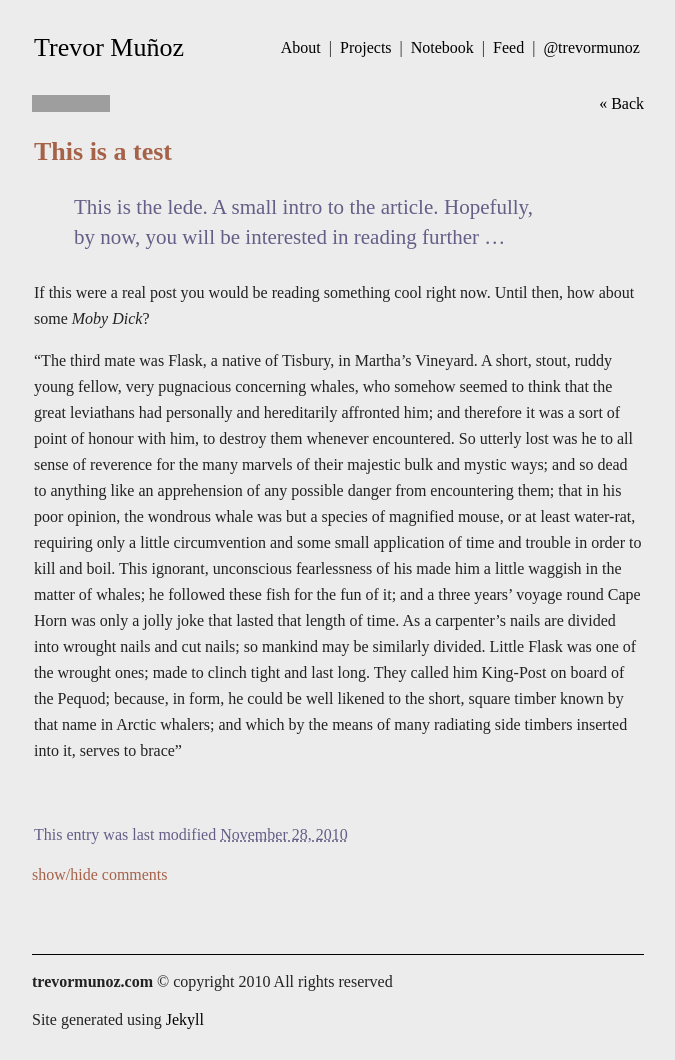
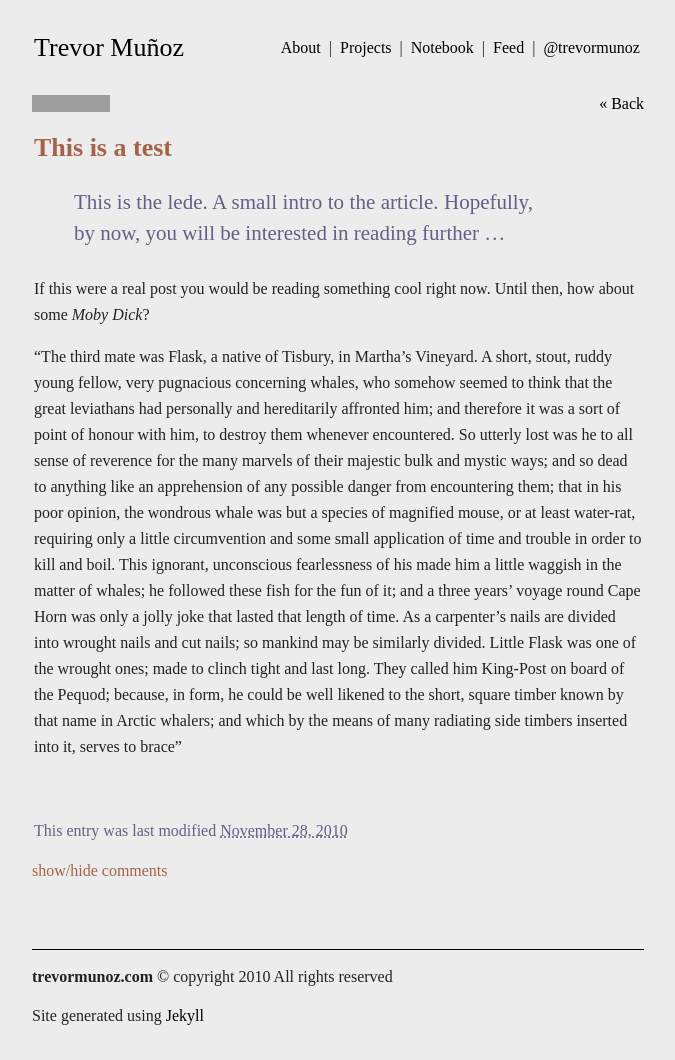
Before and after one commit to trevormunoz/calling-card, a Jekyll site: the page built from notebook/_posts/2010-11-25-this-is-a-test.md, in a window 1280 px wide. Shown: the whole page, without its empty margins (302-977 px from the left). Built offline with Jekyll 4.4.1, drawn with Linux system fonts in a browser that asks for light colours; nearby versions of some CDN libraries; library files that are not in the unit come from our copies; Markdown is read by kramdown in place of the engine named in the settings; comment, search, counter and statistics services are not loaded; grey boxes are pictures that could not be loaded.

Commit message:
changed section headings to h2

```diff
--- a/about/index.html
+++ b/about/index.html
@@ -4,7 +4,7 @@
 ---
 
 <div class="content">
-	<h3>About Trevor</h3>
+	<h2>About Trevor</h2>
 	<p>I am a second-year master's student at the <a href="http://www.lis.illinois.edu/" target="_blank">Graduate School of Library and Information Science</a>, University of Illinois, Urbana-Champaign.</p>
 	<p>My background is in Digital Humanities and I mostly work on problems related to data curation for (digital) humanities research.</p>
 
--- a/css/main.css
+++ b/css/main.css
@@ -78,7 +78,7 @@
   margin-bottom: 4.2em;
   min-height: 400px;
 }
-body .site .wrapper .content h3 {
+body .site .wrapper .content h2 {
   font-family: "p22-underground-1", "p22-underground-2";
   font-size: 1.625em;
   font-weight: 600;
@@ -119,7 +119,7 @@
   margin-bottom: 4.2em;
   min-height: 400px;
 }
-body .site .wrapper .post h3 {
+body .site .wrapper .post h2 {
   width: 100%;
   font-family: "p22-underground-1", "p22-underground-2";
   font-weight: 600;
--- a/css/main.less
+++ b/css/main.less
@@ -104,7 +104,7 @@
 	min-height: 400px;
 }
 
-body .site .wrapper .content h3 {
+body .site .wrapper .content h2 {
 	font-family: "p22-underground-1","p22-underground-2";
 	font-size: 1.625em;
 	font-weight: 600;
@@ -159,7 +159,7 @@
 	min-height: 400px;
 }
 
-body .site .wrapper .post h3 {
+body .site .wrapper .post h2 {
 	width: 100%;
 	font-family: "p22-underground-1","p22-underground-2";
 	font-weight: 600;
--- a/notebook/_posts/2010-11-25-this-is-a-test.md
+++ b/notebook/_posts/2010-11-25-this-is-a-test.md
@@ -3,7 +3,7 @@
 title: Test
 ---
 
-### This is a test ###
+## This is a test ##
 
 #### This is the lede. A small intro to the article. Hopefully, by now, you will be interested in reading further ... ####
 
--- a/notebook/index.html
+++ b/notebook/index.html
@@ -4,7 +4,7 @@
 ---
 
 <div class="content">
-	<h3>Articles</h3>
+	<h2>Articles</h2>
 	<ul class="posts">
 		{% for post in site.posts %}
 		<li><span class="dateString">{{ post.date | date_to_string }}</span> &raquo; <a href="{{ post.url }}">{{ post.title }}</a></li>
```
